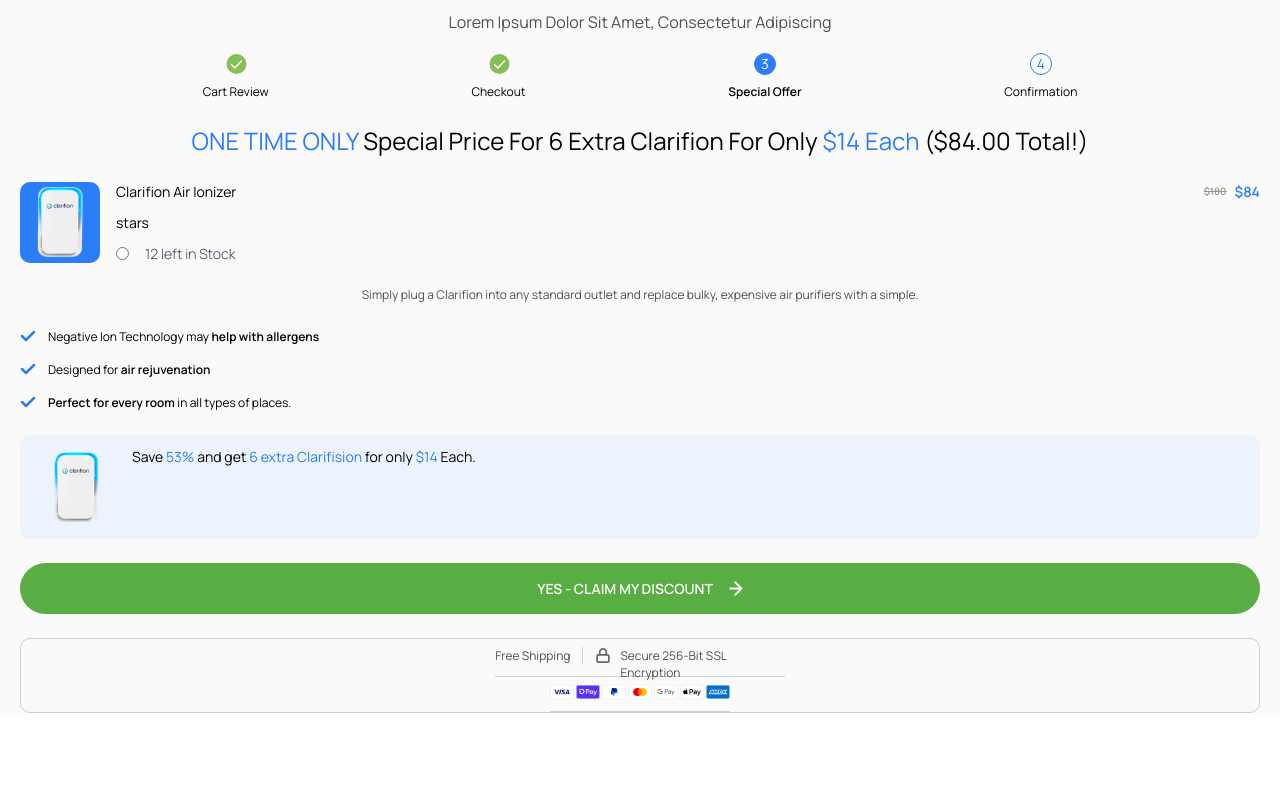
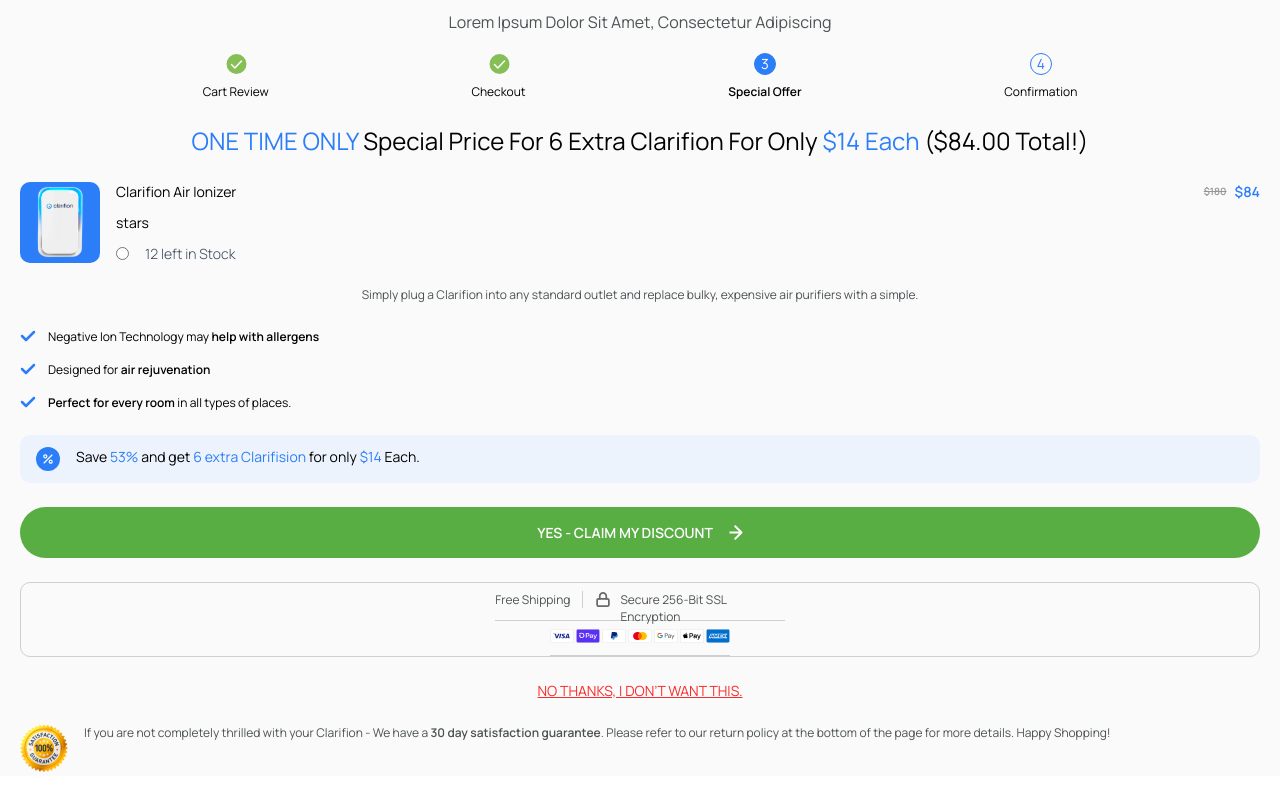
Before and after one commit to leandrojpcarvalho/clarifion, a React (Vite) app: page / in a window 1280 px wide. Shown: the part 210-1010 px from the top of the page. Before the commit the page ends 947 px from the top, so only its background shows below. Built offline with nearby package versions, Linux system fonts and the light colour scheme.

Commit message:
feat: add seal

```diff
--- a/src/assets/main/index.ts
+++ b/src/assets/main/index.ts
@@ -2,9 +2,10 @@
 import cards from './cards.svg';
 import check from './check.svg';
 import lock from './lock.svg';
-import percent from './product.svg';
+import percent from './percent.svg';
 import checklist from './tick-circle.svg';
 import product from './product.svg';
+import seal from './seal.svg'
 
 const mainImg = {
   arrow,
@@ -14,6 +15,7 @@
   percent,
   checklist,
   product,
+  seal,
 }
 
 export default mainImg;
--- a/src/components/header/Benefits.tsx
+++ b/src/components/header/Benefits.tsx
@@ -39,12 +39,10 @@
   }, []);
 
   useEffect(() => {
-    if(width > 400) {
-      console.log(width,'>400')
+    if(width>400) {
       setShowed(benefits)
-    } else if(width <= 400) {
-      console.log('opa')
-      setShowed(sliceArray(benefits, position))
+    } else {
+      setShowed(sliceArray(FAKE_FETCH, position))
     }
   },[width])
 
@@ -52,20 +50,22 @@
     window.addEventListener('resize', () => {
       setWidth(window.innerWidth);
     })
-  },[])
+  })
+
+  useEffect(() => {
+    if(benefits.length !== 0) {
+      setShowed(sliceArray(benefits, position));
+    }
+  }, [position])
 
   const handleClick = (direction: keyof typeof moves) => {
     const lastPosition = benefits.length - 1;
     if (position === lastPosition && direction ==='next') {
       setPosition(0);
-      setShowed(sliceArray(benefits, 0));
     } else if(position === 0 && direction === 'preview') {
       setPosition(lastPosition);
-      setShowed(sliceArray(benefits, lastPosition));
     } else {
-      const newPosition = position + moves[direction]
-      setPosition(newPosition);
-      setShowed(sliceArray(benefits, newPosition));
+      setPosition(position + moves[direction]);
     }
   };
 
--- a/src/components/main/index.tsx
+++ b/src/components/main/index.tsx
@@ -70,6 +70,13 @@
             <img src={mainImg.cards} alt="" />
           </div>
         </div>
+        <div className='link'>
+          <p >No thanks, I don’t want this.</p>
+        </div>
+        <div className='seal'>
+          <div><img src={mainImg.seal} alt="" /></div>
+          <p>If you are not completely thrilled with your Clarifion - We have a <strong>30 day satisfaction guarantee</strong>. Please refer to our return policy at the bottom of the page for more details. Happy Shopping!</p>
+        </div>
       </section>
     </>
   )
--- a/src/components/main/styles.css
+++ b/src/components/main/styles.css
@@ -208,3 +208,18 @@
     }
   }
 }
+
+.link{
+  text-transform: uppercase;
+  color: #F82C2C;
+  text-align: center;
+  text-decoration: underline;
+  cursor: pointer;
+}
+
+.seal{
+  display: flex;
+  color: #4D5254;
+  font-size: 12px;
+  gap: 16px;
+}
```
Also changed, not shown: src/assets/main/seal.svg (added).
